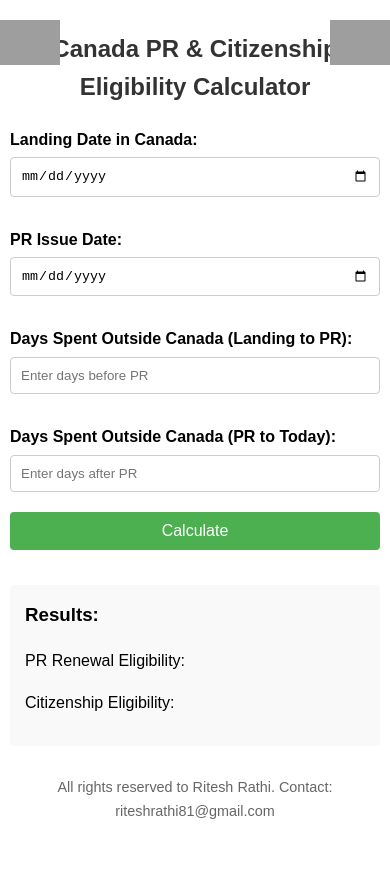
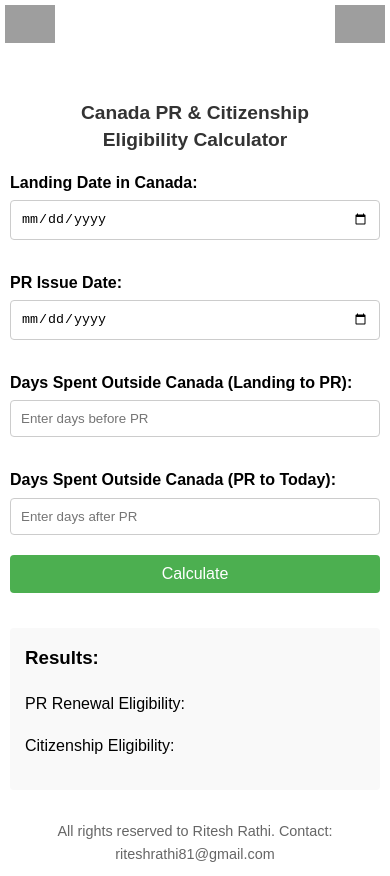
Before and after one commit to RiteshCTS/cpcecalculculator.github.io, a plain HTML site: page index.html in a window 390 px wide. Before the commit the page ends 844 px from the top, so only its background shows below. Drawn offline with Linux system fonts and the light colour scheme; grey boxes are pictures that could not be loaded.

Commit message:
index.html

```diff
--- a/index.html
+++ b/index.html
@@ -12,10 +12,12 @@
             margin: 0 auto;
             line-height: 1.6;
             position: relative;
+            padding-top: 120px; /* Added space for flags on top */
         }
         h2 {
             text-align: center;
             color: #333;
+            margin-top: 0;
         }
         label {
             display: block;
@@ -51,15 +53,15 @@
         }
         .flag-left {
             position: absolute;
-            left: 0;
-            top: 20px;
-            width: 100px;
+            left: 10px;
+            top: 10px;
+            width: 80px;
         }
         .flag-right {
             position: absolute;
-            right: 0;
-            top: 20px;
-            width: 100px;
+            right: 10px;
+            top: 10px;
+            width: 80px;
         }
         footer {
             text-align: center;
@@ -70,12 +72,22 @@
         @media (max-width: 600px) {
             body {
                 padding: 10px;
+                padding-top: 100px; /* Adjusted for mobile */
             }
             h2 {
-                font-size: 1.5em;
+                font-size: 1.2em; /* Smaller heading on mobile */
+                padding: 0 60px; /* Space for flags */
+                line-height: 1.4;
             }
             .flag-left, .flag-right {
-                width: 60px;
+                width: 50px; /* Smaller flags on mobile */
+                top: 5px;
+            }
+            .flag-left {
+                left: 5px;
+            }
+            .flag-right {
+                right: 5px;
             }
         }
     </style>
```
